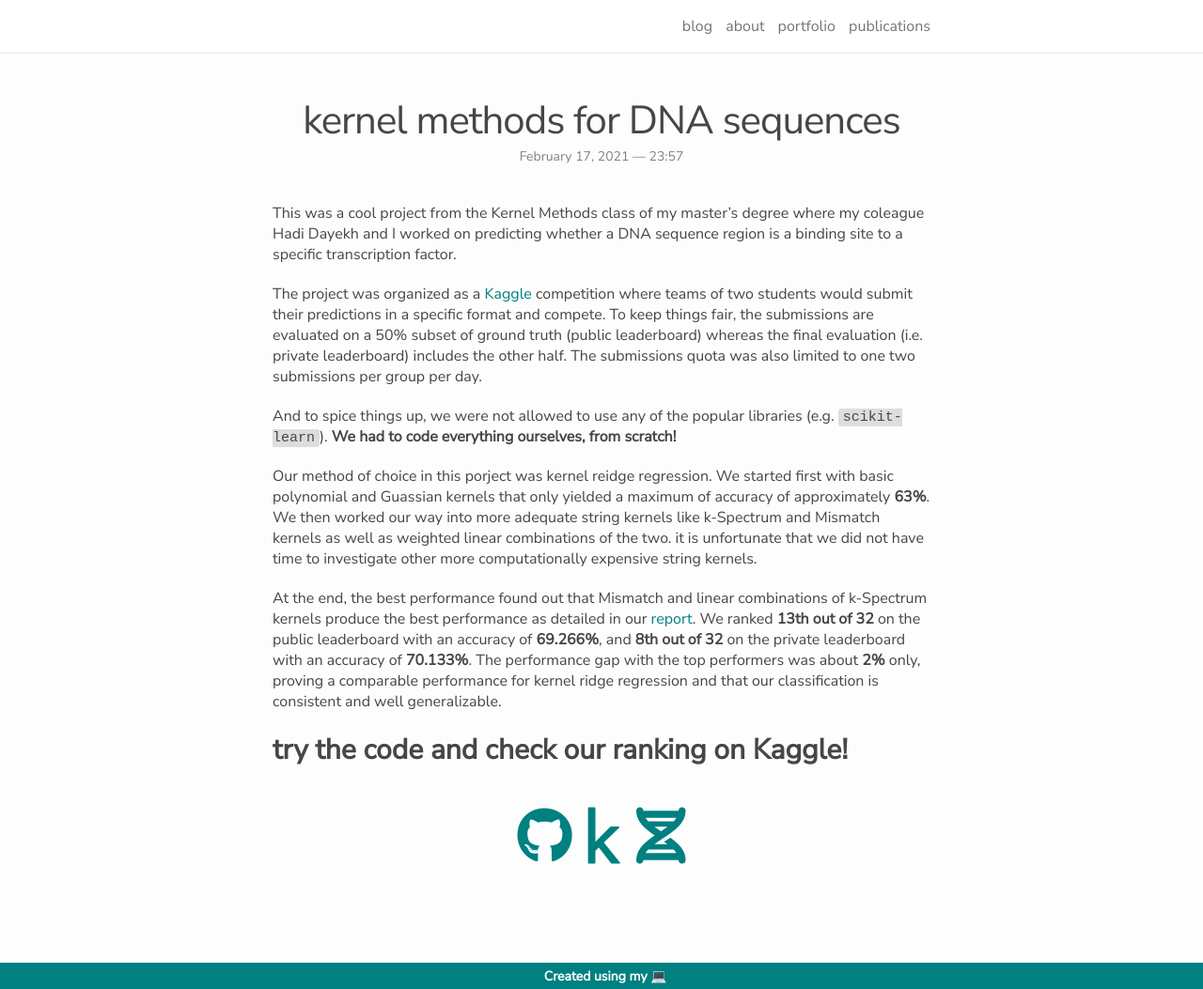
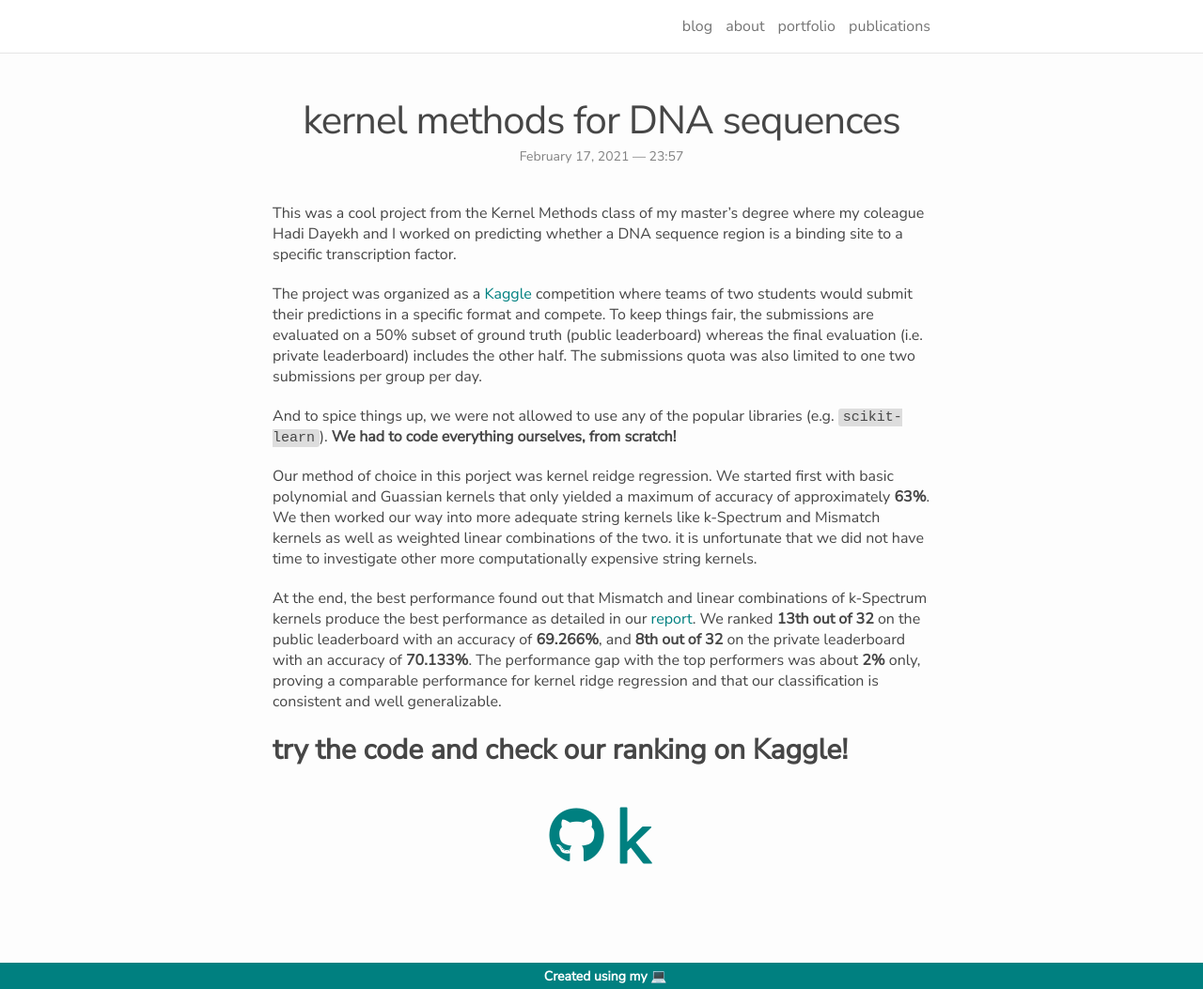
Before and after one commit to iskandergaba/iskandergaba.github.io, a Jekyll site: the page built from _portfolio/5-kernel-methods.markdown, in a window 1280 px wide and 1053 px high. Shown: the whole window at 94% size. Built offline with Jekyll 4.4.1, drawn with Linux system fonts in a browser that asks for light colours; nearby versions of some CDN libraries.

Commit message:
Removed wrong icon

```diff
--- a/_portfolio/5-kernel-methods.markdown
+++ b/_portfolio/5-kernel-methods.markdown
@@ -21,5 +21,4 @@ At the end, the best performance found out that Mismatch and linear combinations
 <span class="contacticon center">
 	<a href="https://github.com/iskandergaba/mosig2-kernel-methods-project" target="_blank"><i class="fab fa-github"></i></a>
 	<a href="https://www.kaggle.com/c/advanced-learning-models-2020" target="_blank"><i class="fab fa-kaggle"></i></a>
-	<a href="https://www.kaggle.com/c/advanced-learning-models-2020" target="_blank"><i class="fas fa-dna"></i></a>
 </span>
```
